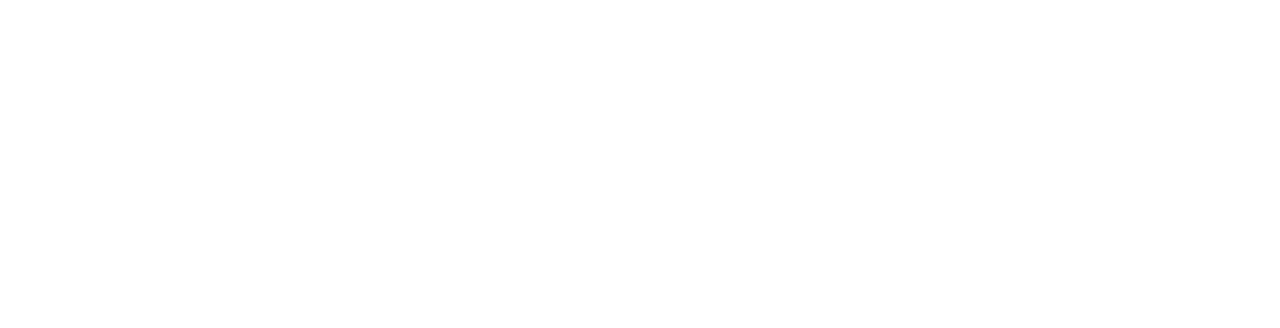
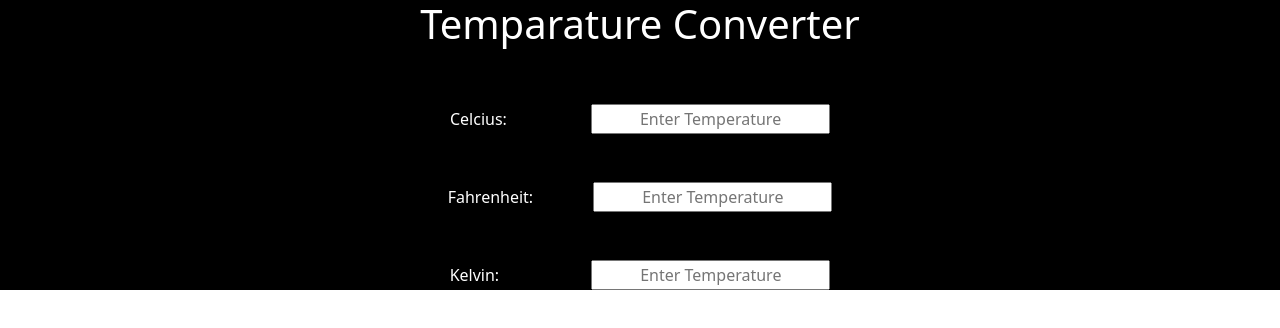
Before and after one commit to BeyzaNurKaradana/Temparature_Converter_Project, a plain HTML site: page index.html in a window 1280 px wide. Drawn offline with nearby package versions, Linux system fonts and the light colour scheme.

Commit message:
created inputs

```diff
--- a/index.html
+++ b/index.html
@@ -4,8 +4,46 @@
     <meta charset="UTF-8">
     <meta name="viewport" content="width=device-width, initial-scale=1.0">
     <title>Temparature Converter</title>
+    <link href="https://cdn.jsdelivr.net/npm/bootstrap@5.3.2/dist/css/bootstrap.min.css" rel="stylesheet" integrity="sha384-T3c6CoIi6uLrA9TneNEoa7RxnatzjcDSCmG1MXxSR1GAsXEV/Dwwykc2MPK8M2HN" crossorigin="anonymous">
+    <link rel="stylesheet" href="style.css">
 </head>
 <body>
 
+
+    <section class="bg-black text-white">
+        <div class="container text-center">
+            <div class="row">
+                <div class="col-12">
+                    <h1>Temparature Converter</h1>
+                </div>
+
+                <div class="col-12">
+                    <div class="mt-5 ">
+                        <label class="celcius" >Celcius: </label>
+                        <input class="imask input-one text-center " data-is-regex="true" data-mask="^[0-9]*$" maxlength="3" id="height"
+                            type="text" step="1" placeholder="Enter Temperature">
+                    </div>
+
+                    <div class="mt-5 ">
+                        <label class="fahrenheit">Fahrenheit:  </label>
+                        <input class="imask input-two text-center " data-is-regex="true" data-mask="^[0-9]*$" maxlength="3" id="height"
+                            type="text" step="1" placeholder="Enter Temperature">
+                    </div>
+
+                    <div class="mt-5 ">
+                        <label class="kelvin" >Kelvin:  </label>
+                        <input class="imask input-three text-center " data-is-regex="true" data-mask="^[0-9]*$" maxlength="3" id="height"
+                            type="text" step="1" placeholder="Enter Temperature">
+                    </div>
+
+                </div>
+            </div>
+            </div>
+        </div>
+    </section>
+
+
+    <script src="https://cdn.jsdelivr.net/npm/bootstrap@5.3.2/dist/js/bootstrap.bundle.min.js" integrity="sha384-C6RzsynM9kWDrMNeT87bh95OGNyZPhcTNXj1NW7RuBCsyN/o0jlpcV8Qyq46cDfL" crossorigin="anonymous"></script>
+
 </body>
 </html>
--- a/style.css
+++ b/style.css
@@ -0,0 +1,13 @@
+.celcius{
+    margin-right: 5rem;
+}
+
+.fahrenheit{
+    margin-right: 3.5rem;
+
+}
+
+.kelvin{
+    margin-right: 5.5rem;
+
+}
```
